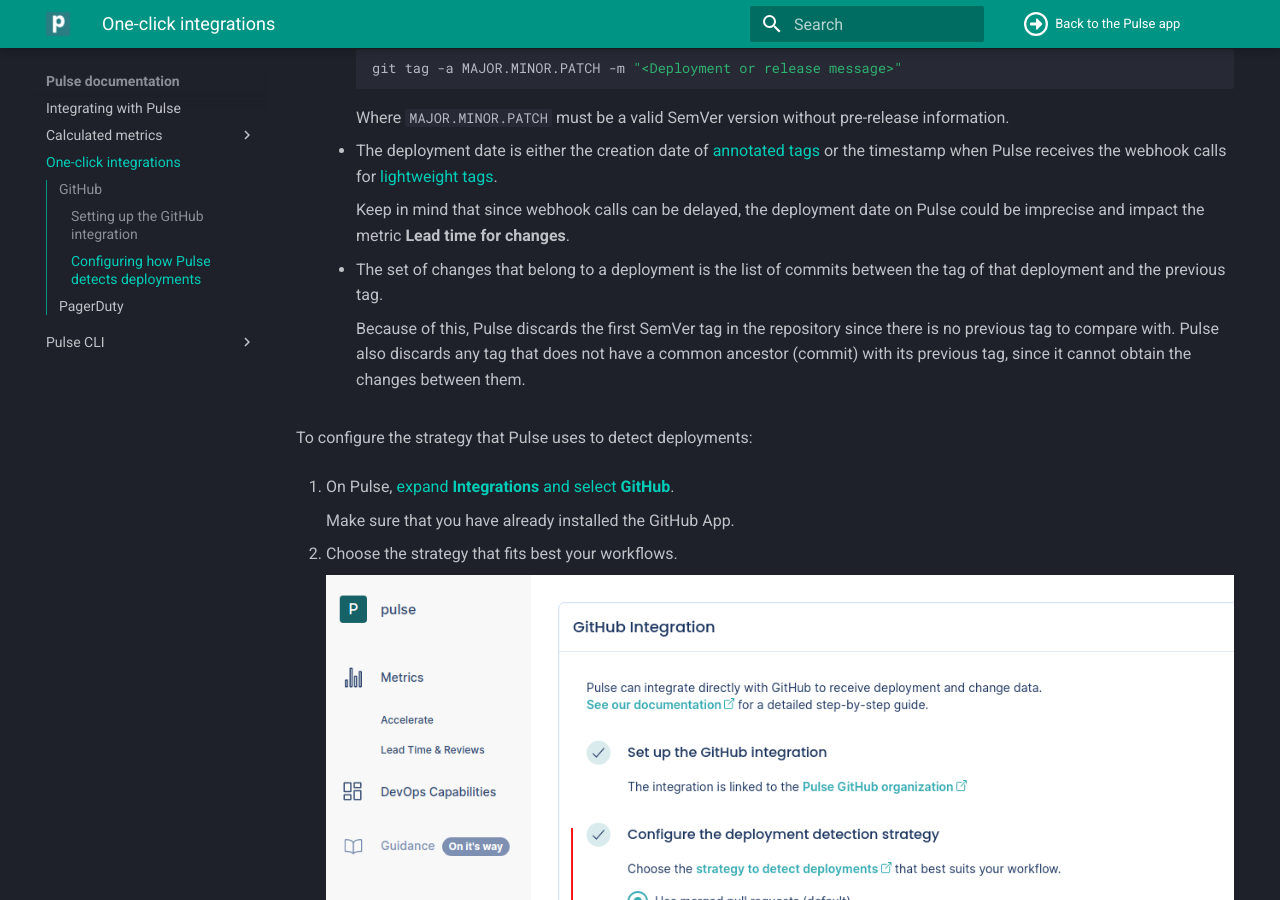
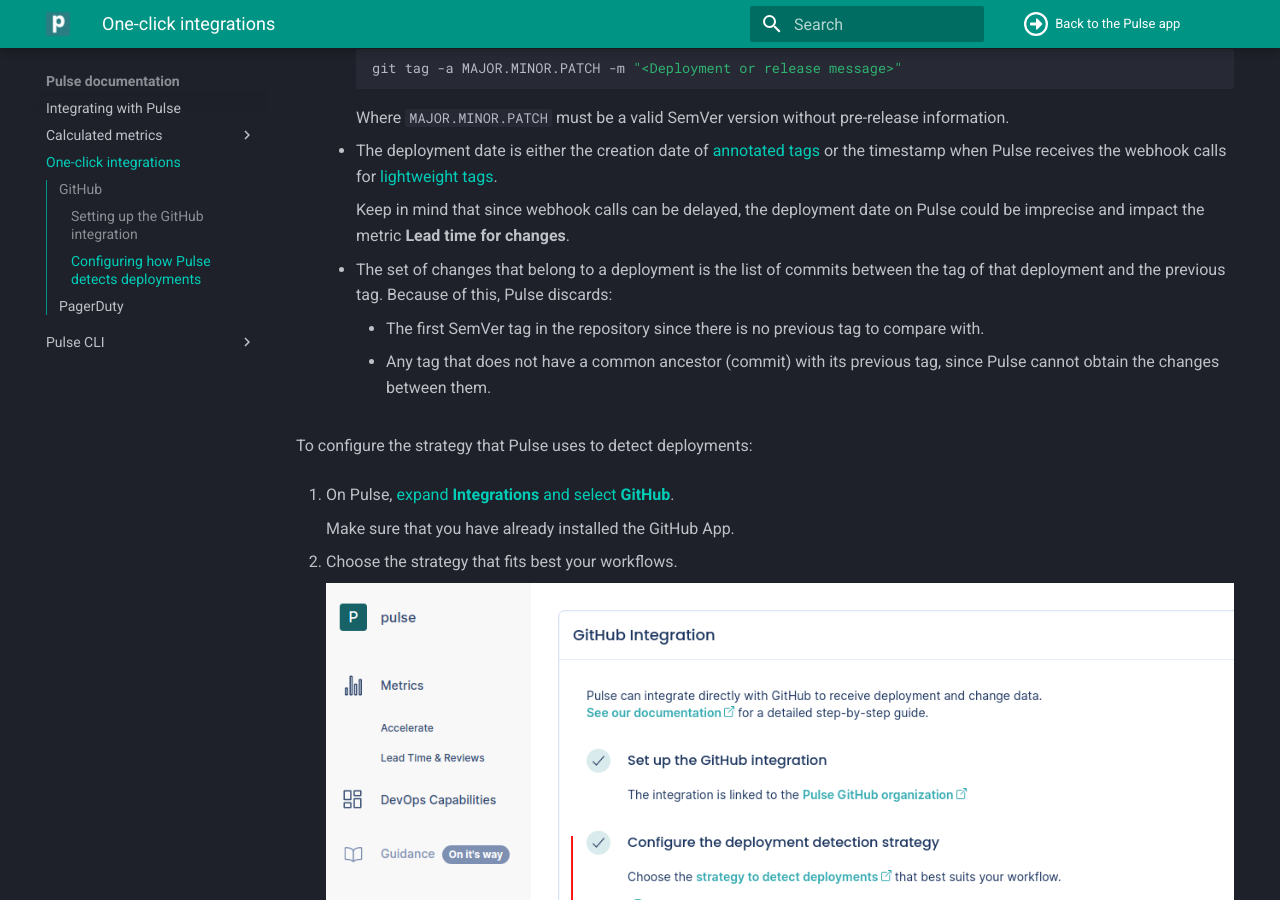
Before and after one commit to codacy/pulse-user-docs, an MkDocs documentation site: the page built from docs/one-click-integrations.md, in a window 1280 px wide and 900 px high, scrolled down 1900 px. Built offline with MkDocs 1.6.1 and Material for MkDocs 9.7.7, drawn with Linux system fonts in a browser that asks for light colours.

```diff
--- a/docs/one-click-integrations.md
+++ b/docs/one-click-integrations.md
@@ -51,10 +51,10 @@ The Pulse GitHub integration supports two strategies to detect and measure deplo
 
         Keep in mind that since webhook calls can be delayed, the deployment date on Pulse could be imprecise and impact the metric **Lead time for changes**.
 
-    -   The set of changes that belong to a deployment is the list of commits between the tag of that deployment and the previous tag.
+    -   The set of changes that belong to a deployment is the list of commits between the tag of that deployment and the previous tag. Because of this, Pulse discards:
 
-        Because of this, Pulse discards the first SemVer tag in the repository since there is no previous tag to compare with.
-        Pulse also discards any tag that does not have a common ancestor (commit) with its previous tag, since it cannot obtain the changes between them.
+        -   The first SemVer tag in the repository since there is no previous tag to compare with.
+        -   Any tag that does not have a common ancestor (commit) with its previous tag, since Pulse cannot obtain the changes between them.
 
 To configure the strategy that Pulse uses to detect deployments:
 
```
